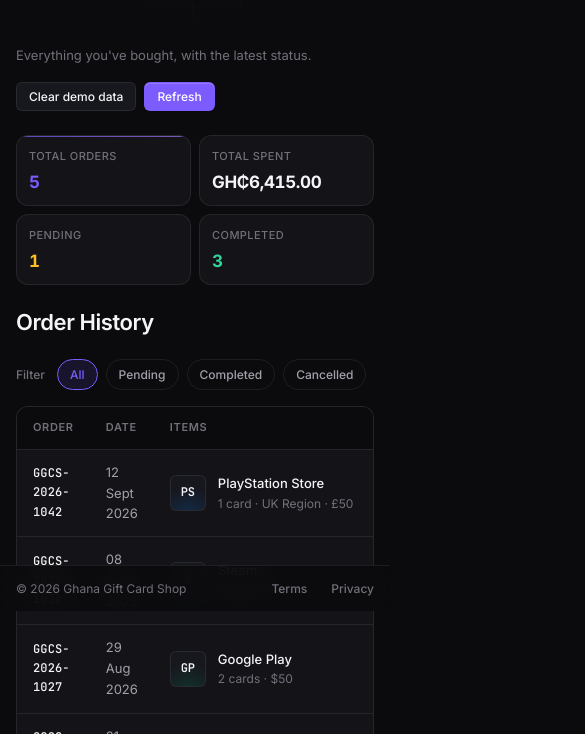
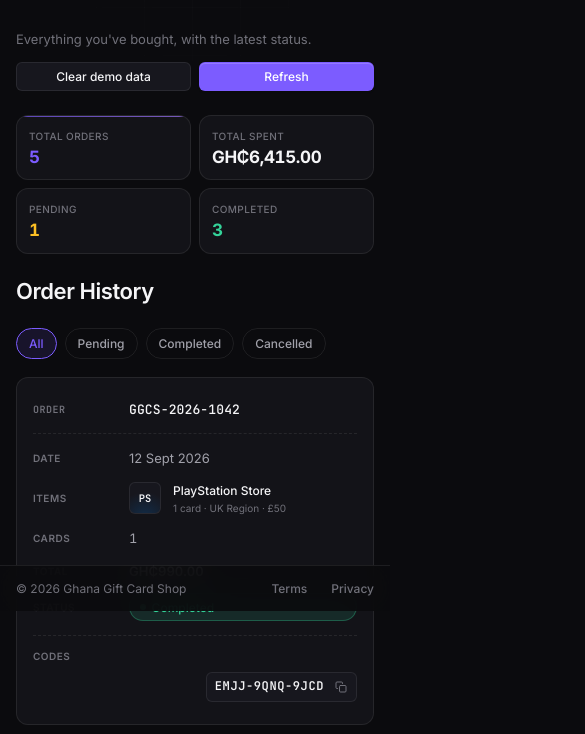
Before and after one commit to Sela2020/ghanagiftcardshop, a plain HTML site: page dashboard.html in a window 390 px wide. Shown: the part 233-967 px from the top of the page, 585 px wide, since content can reach past the window. Drawn offline with Linux system fonts and the light colour scheme.

Commit message:
Update style.css

```diff
--- a/css/style.css
+++ b/css/style.css
@@ -2508,6 +2508,175 @@ button, input, select, textarea { font: inherit; color: inherit; }
   .nf-actions { flex-direction: column; }
   .nf-actions .btn { width: 100%; }
   .nf-links ul { gap: var(--sp-4); }
+}
+
+/* ==========================================================================
+   21b. DASHBOARD — MOBILE OPTIMIZATIONS
+   ------------------------------------------------------------------------
+   Under 720px:
+     • Order table converts into a stack of cards
+     • Filter chips scroll horizontally instead of wrapping
+     • Stat cards tighten up
+     • Cell labels come from [data-label] set in dashboard.js
+   ========================================================================== */
+
+@media (max-width: 720px) {
+
+  /* ---- Page head ---- */
+  .page-head { padding-block: var(--sp-5); }
+
+  /* ---- Welcome toolbar stacks ---- */
+  .dash-welcome {
+    flex-direction: column;
+    align-items: stretch;
+    gap: var(--sp-3);
+  }
+  .dash-welcome__actions {
+    display: grid;
+    grid-template-columns: 1fr 1fr;
+    width: 100%;
+  }
+  .dash-welcome__actions .btn { width: 100%; }
+
+  /* ---- Stats: 2 x 2 ---- */
+  .stats-grid {
+    grid-template-columns: 1fr 1fr;
+    gap: var(--sp-2);
+  }
+  .stat { padding: var(--sp-3); }
+  .stat__label { font-size: 0.625rem; margin-bottom: 4px; }
+  .stat__value { font-size: var(--fs-lg); }
+
+  /* ---- Filter chips scroll horizontally ---- */
+  .dash-toolbar {
+    flex-direction: column;
+    align-items: stretch;
+    gap: var(--sp-3);
+  }
+  .dash-filters {
+    flex-wrap: nowrap;
+    overflow-x: auto;
+    padding-bottom: 2px;
+    scrollbar-width: none;
+    -webkit-overflow-scrolling: touch;
+    margin-inline: calc(-1 * var(--sp-4));
+    padding-inline: var(--sp-4);
+  }
+  .dash-filters::-webkit-scrollbar { display: none; }
+  .dash-filters__label { display: none; }
+  .dash-chip { flex-shrink: 0; }
+
+  /* ====================================================================
+     Order table → cards
+     ==================================================================== */
+  .orders-wrap {
+    border: 0;
+    background: transparent;
+    overflow: visible;
+    border-radius: 0;
+  }
+  .orders-table {
+    min-width: 0;
+    width: 100%;
+    display: block;
+    border-collapse: separate;
+    border-spacing: 0;
+    font-size: var(--fs-sm);
+  }
+  .orders-table thead { display: none; }
+  .orders-table tbody { display: block; }
+
+  .orders-table tr {
+    display: block;
+    padding: var(--sp-4);
+    margin-bottom: var(--sp-3);
+    background: var(--c-surface);
+    border: 1px solid var(--c-border);
+    border-radius: var(--r-lg);
+    transition: border-color var(--dur) var(--ease);
+  }
+  .orders-table tr:hover {
+    background: var(--c-surface);
+    border-color: var(--c-border-hover);
+  }
+  .orders-table tr:last-child { margin-bottom: 0; }
+
+  /* Each cell becomes a label / value row */
+  .orders-table td {
+    display: grid;
+    grid-template-columns: 84px 1fr;
+    gap: var(--sp-3);
+    align-items: center;
+    padding: 6px 0;
+    border: 0;
+    text-align: left;
+    font-size: var(--fs-sm);
+  }
+  .orders-table td::before {
+    content: attr(data-label);
+    font-size: 0.625rem;
+    font-weight: 600;
+    letter-spacing: 0.05em;
+    text-transform: uppercase;
+    color: var(--c-muted);
+  }
+
+  /* Override right-align for "is-numeric" cells */
+  .orders-table .is-numeric { text-align: left; }
+
+  /* First cell — Order ID, with a stronger bottom border */
+  .orders-table td:nth-child(1) {
+    padding-bottom: var(--sp-3);
+    margin-bottom: var(--sp-2);
+    border-bottom: 1px dashed var(--c-border);
+    font-size: var(--fs-sm);
+  }
+
+  /* Last cell — Codes, full width */
+  .orders-table td:nth-child(7) {
+    grid-template-columns: 1fr;
+    gap: var(--sp-2);
+    padding-top: var(--sp-3);
+    margin-top: var(--sp-2);
+    border-top: 1px dashed var(--c-border);
+  }
+
+  /* Items cell — flatten the thumbnail row a bit */
+  .ord-item { min-width: 0; }
+  .ord-thumb { width: 32px; height: 32px; font-size: 0.65rem; }
+  .ord-item__name { font-size: var(--fs-xs); }
+  .ord-item__meta { font-size: 0.625rem; }
+
+  /* Codes cell stretches to full width */
+  .codes-cell {
+    align-items: stretch;
+    min-width: 0;
+    gap: 6px;
+  }
+  .code-inline { justify-content: space-between; padding: 6px 8px; }
+  .code-inline__value { font-size: var(--fs-xs); }
+  .code-inline__copy { width: 26px; height: 26px; }
+
+  /* "+N more" button full-width */
+  .code-inline__more {
+    width: 100%;
+    padding: 8px;
+    font-size: var(--fs-xs);
+  }
+
+  /* Loading + empty states get a bit more breathing room */
+  .dash-loader { padding: var(--sp-6) var(--sp-4); }
+  .dash-empty { padding: var(--sp-7) var(--sp-4); }
+  .dash-empty__icon { width: 52px; height: 52px; }
+}
+
+/* Very small phones */
+@media (max-width: 380px) {
+  .orders-table td {
+    grid-template-columns: 72px 1fr;
+    gap: var(--sp-2);
+  }
+  .stat__value { font-size: var(--fs-base); }
 }
 
 /* ==========================================================================
```
